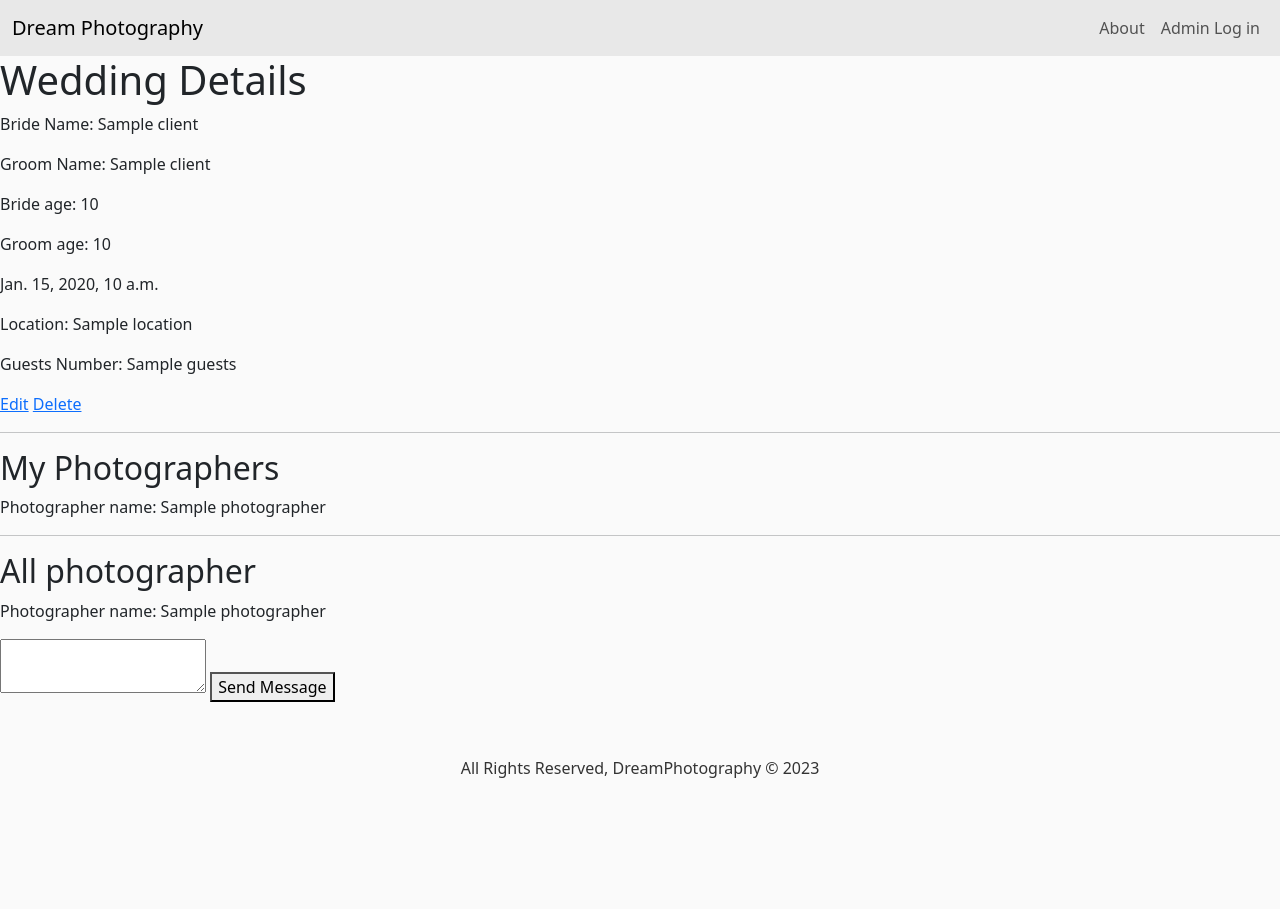
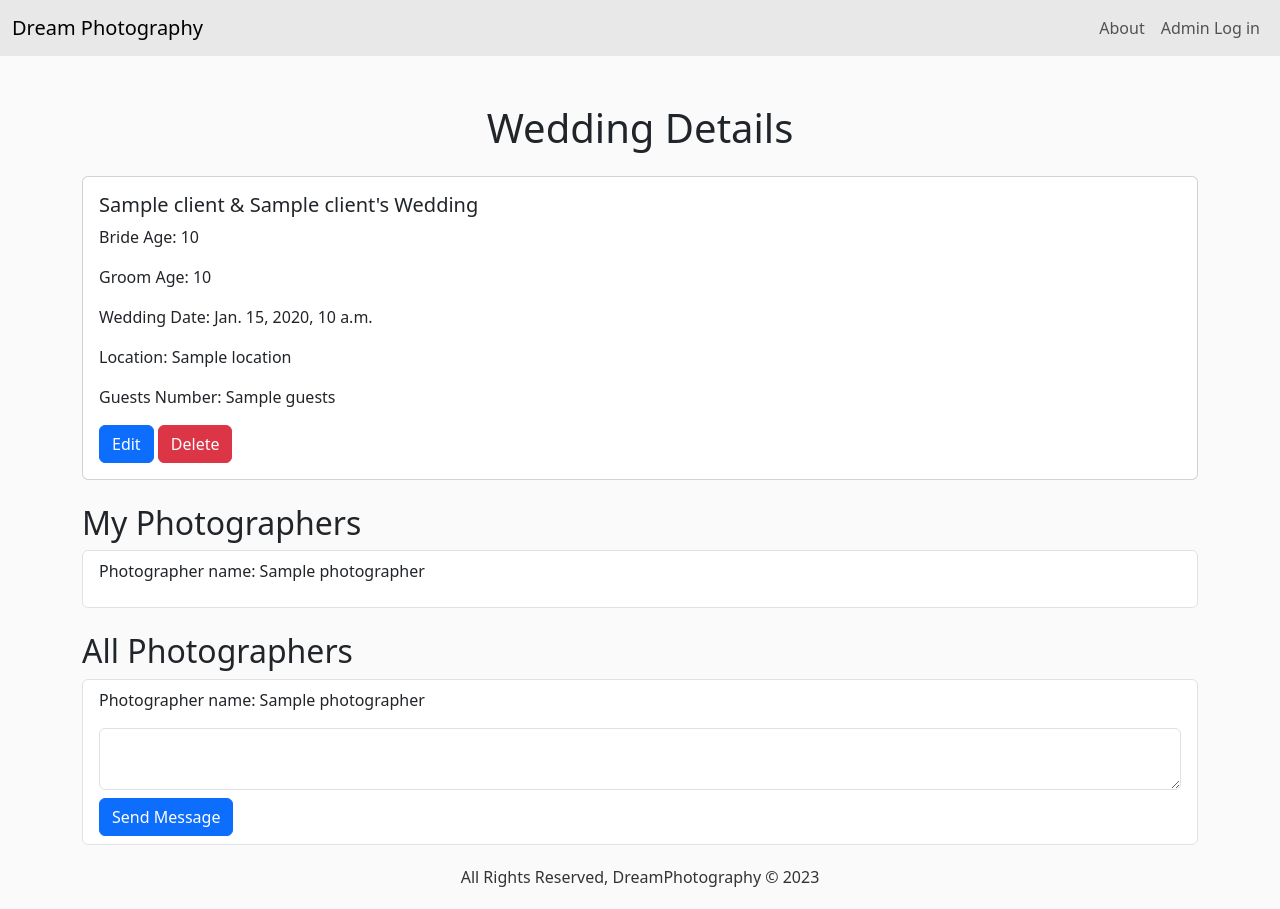
Before and after one commit to JennyZhong2022/Dream-Photography, a Django app: template main_app/templates/main_app/client_detail.html in a window 1280 px wide. Before the commit the page ends 778 px from the top, so only its background shows below. Run offline with Django 5.2, Linux system fonts and the light colour scheme; the template is opened without the code that fills it: most values are stand-ins (such as "Sample title", 1, 10 or a date in 2020).

Commit message:
more styling

```diff
--- a/main_app/static/css/style.css
+++ b/main_app/static/css/style.css
@@ -14,10 +14,11 @@ main{
   text-align: center;
 }
 
-/* .card-wrapper {
-    max-width: 75%;
-    margin: 0 auto;
-} */
+.note-style {
+  background-color: #cee6ab; /* Light yellow background */
+  border-radius: 5px; /* Rounded corners */
+}
+
 
 @media (max-width: 768px) {
     .card-wrapper {
--- a/main_app/templates/main_app/client_detail.html
+++ b/main_app/templates/main_app/client_detail.html
@@ -1,48 +1,41 @@
 {% extends 'base.html' %}
-{% block content%}
-<h1>Wedding Details</h1>
 
-<div>
-  <div>
-    <p>Bride Name: {{client.bride_name}}</p>
-    <p>Groom Name: {{client.groom_name}}</p>
-    <p>Bride age: {{client.bride_age}}</p>
-    <p>Groom age: {{client.groom_age}}</p>
-    <p> {{client.wedding_date}}</p>
-    <p>Location: {{client.location}}</p>
-    <p>Guests Number: {{client.guests}}</p>
+{% block content %}
+<div class="container mt-5">
+    <h1 class="text-center mb-4">Wedding Details</h1>
+    <div class="card mb-4">
+        <div class="card-body">
+            <h5 class="card-title">{{ client.bride_name }} & {{ client.groom_name }}'s Wedding</h5>
+            <p class="card-text">Bride Age: {{ client.bride_age }}</p>
+            <p class="card-text">Groom Age: {{ client.groom_age }}</p>
+            <p class="card-text">Wedding Date: {{ client.wedding_date }}</p>
+            <p class="card-text">Location: {{ client.location }}</p>
+            <p class="card-text">Guests Number: {{ client.guests }}</p>
+            {% if not is_photographer %}
+                <a href="{% url 'clients_update' client.id %}" class="btn btn-primary">Edit</a>
+                <a href="{% url 'clients_delete' client.id %}" class="btn btn-danger">Delete</a>
+            {% endif %}
+        </div>
+    </div>
 
-    {% if not is_photographer %}
-   <a href="{% url 'clients_update' client.id %}">Edit</a>
-   <a href="{% url 'clients_delete' client.id %}">Delete</a>
-  </div>
-   {%endif%}
-
-  <hr>
-
-  <div class="my-photographer">
+    <div class="my-photographers mb-4">
         <h2>My Photographers</h2>
         {% if photographers %}
+            <div class="list-group">
                 {% for photographer in photographers %}
-            <div>
-
-                <p>Photographer name: {{photographer.name}}</p>
-
-                </form>
+                    <div class="list-group-item">
+                        <p>Photographer name: {{ photographer.name }}</p>
                     </div>
                 {% endfor %}
+            </div>
         {% else %}
-        <h3>No photographer arranged</h3>
+            <p>No photographer arranged</p>
         {% endif %}
     </div>
 
     {% if not is_photographer %}
-<hr>
-
         <div class="all-photographers">
-  <h2>All photographer</h2>
-
-
+            <h2>All Photographers</h2>
             {% if messages %}
                 {% for message in messages %}
                     <div class="alert alert-success" role="alert">
@@ -51,29 +44,23 @@
                 {% endfor %}
             {% endif %}
 
-
+            <div class="list-group">
                 {% if all_photographers %}
                     {% for photographer in all_photographers %}
-          <div>
-              <p>Photographer name: {{photographer.name}}</p>
-
-              {% if not is_photographer %}
+                        <div class="list-group-item">
+                            <p>Photographer name: {{ photographer.name }}</p>
                             <form action="{% url 'send_message' photographer.id client.id %}" method="POST">
                                 {% csrf_token %}
-                <textarea name="content"></textarea>
-                <button type="submit" >Send Message</button>
+                                <textarea name="content" class="form-control mb-2"></textarea>
+                                <button type="submit" class="btn btn-primary">Send Message</button>
                             </form>
-              {% endif %}
-
                         </div>
                     {% endfor %}
                 {% else %}
-      <h3>No more weddings available</h3>
+                    <p>No more photographers available</p>
                 {% endif %}
+            </div>
         </div>
     {% endif %}
 </div>
-
-
-
 {% endblock %}
--- a/main_app/templates/main_app/photographer_list.html
+++ b/main_app/templates/main_app/photographer_list.html
@@ -5,7 +5,7 @@
 
   <div class="row">
     {% for photographer in photographer_list %}
-      <div class="col-md-4 mb-4">
+      <div class="col-md-6 mb-4">
         <div class="card h-100">
           <div class="card-body">
             <h5 class="card-title">{{ photographer.name }}</h5>
```
Also changed, not shown: main_app/templates/main_app/client_confirm_delete.html (+17 -11 lines), main_app/templates/main_app/photographer_detail.html (+7 -4 lines). Lines whose indentation alone changed are shown as unchanged.
